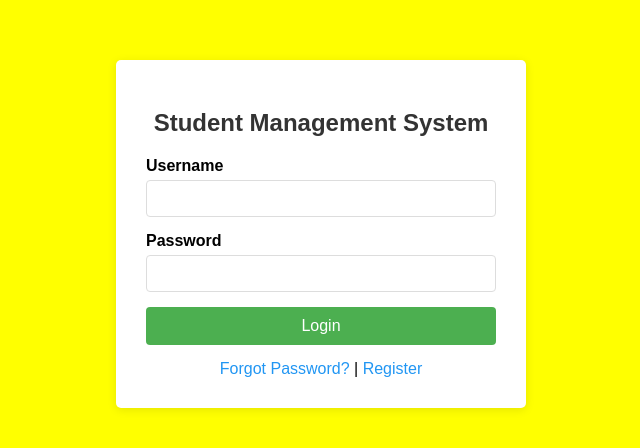
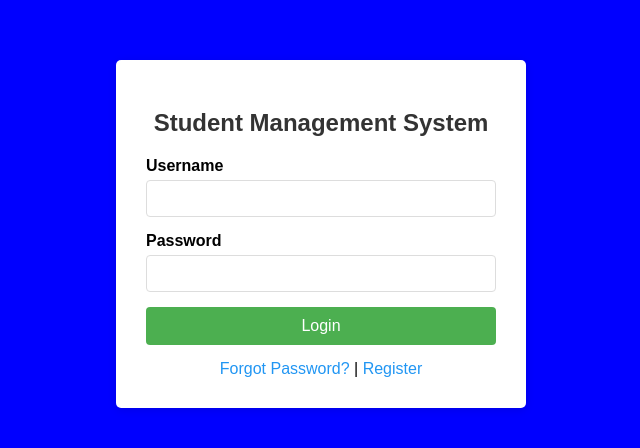
Before and after one commit to ramalingam123maha-commits/Student_Management, a plain HTML site: page Login.html in a window 1280 px wide. Shown: the part 166-614 px from the top of the page, without its empty margins (319-959 px from the left). Drawn offline with Linux system fonts and the light colour scheme.

Commit message:
Edit the body background color to "blue" in the file "Login.html"

```diff
--- a/Login.html
+++ b/Login.html
@@ -7,7 +7,7 @@
     <style>
         body {
             font-family: Arial, sans-serif;
-            background-color: Yellow;
+            background-color: blue;
             margin: 0;
             padding: 0;
             display: flex;
```
